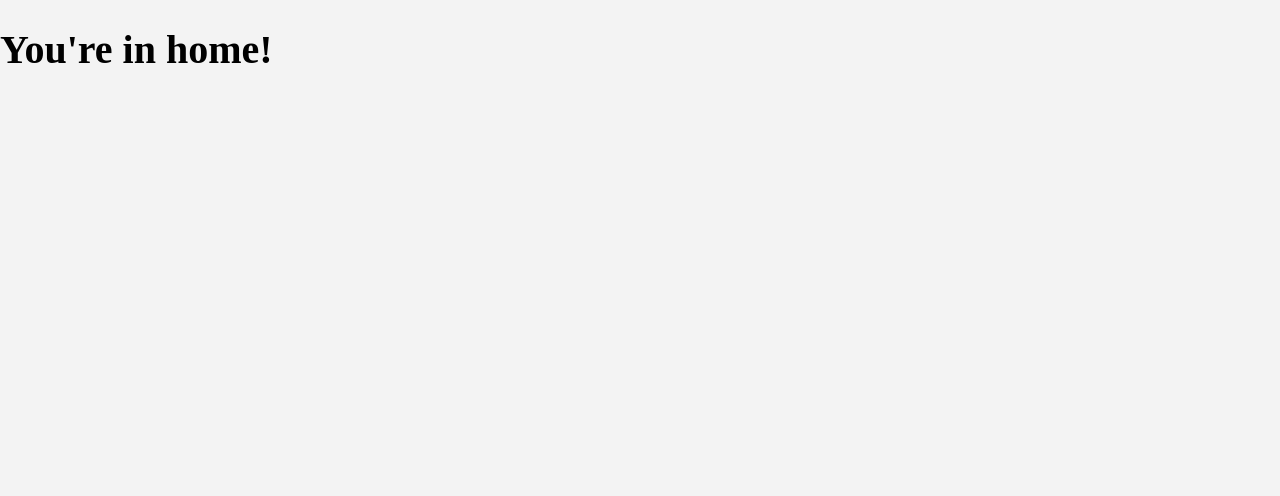
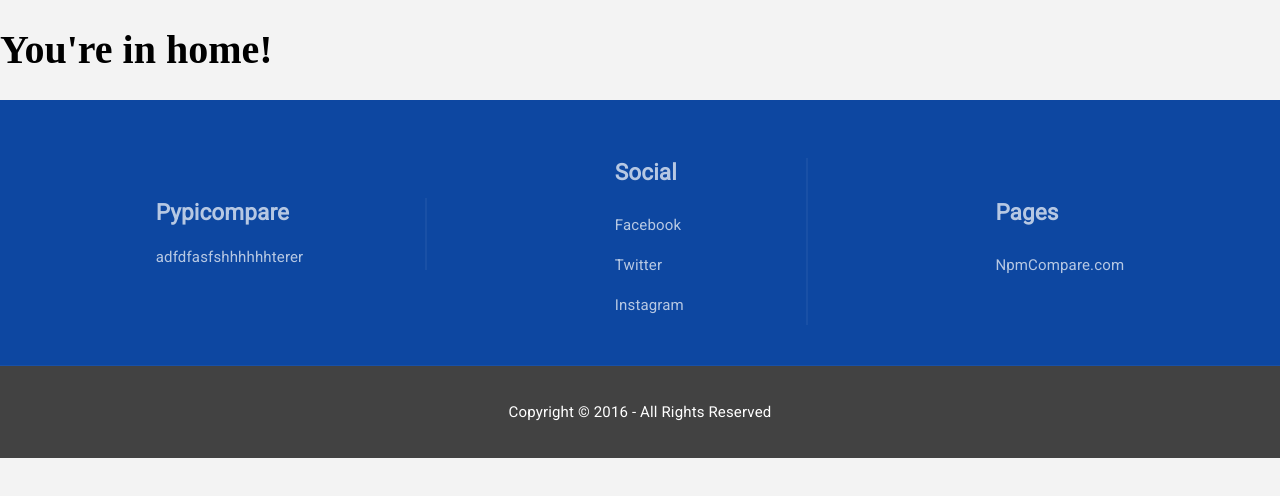
Before and after one commit to gabrielaraujof/pypicompare, an Angular app: page /home in a window 1280 px wide. Shown: the top 496 px of the page. Built offline with nearby package versions, Linux system fonts and the light colour scheme.

Commit message:
Implementing css structure of footer component

```diff
--- a/src/app/footer.component.html
+++ /dev/null
@@ -1,6 +0,0 @@
-<div class="footer-wrapper">
-    <div class="footer">
-        <div class="footer-widget">
-        </div>
-    </div>
-</div>
--- a/src/app/footer/footer.component.html
+++ b/src/app/footer/footer.component.html
@@ -2,6 +2,37 @@
     <div class="footer">
         <div class="footer-widgets">
             <div class="footer-container">
+                <div class="widget right-border">
+                    <h2 class="widgettile">Pypicompare</h2>
+                    <p>adfdfasfshhhhhhterer</p>
+                </div>
+            </div>
+            <div class="footer-container">
+                <div class="widget right-border">
+                    <h2 class="widgettile">Social</h2>
+                    <ul class="nav nav-stacked">
+                        <li class="nav-item"><a href="#" class="nav-link">Facebook</a></li>
+                        <li class="nav-item"><a href="#" class="nav-link">Twitter</a></li>
+                        <li class="nav-item"><a href="#" class="nav-link">Instagram</a></li>
+                    </ul>
+                </div>
+            </div>
+            <div class="footer-container">
+                <div class="widget">
+                    <h2 class="widgettile">Pages</h2>
+                    <ul class="nav nav-stacked">
+                        <li class="nav-item"><a href="#" class="nav-link">NpmCompare.com</a></li>
+                    </ul>
+                </div>
+            </div>
+        </div>
+        <div class="footer-bottom">
+            <div class="footer-container">
+                <div class="widget">
+                    <div class="footer-bottom-center">
+                        Copyright © 2016 - All Rights Reserved
+                    </div>
+                </div>
             </div>
         </div>
     </div>
--- a/src/app/footer/footer.component.scss
+++ b/src/app/footer/footer.component.scss
@@ -1,12 +1,112 @@
 @import '../shared/styles/root/colors';
+@import '../shared/styles/root/typography';
+@import '../shared/styles/root/spatial';
 
-.footer-wrapper {
-    display: table-row;
-    height: 1px;
+:host {
+    @include g-font(subheading);
+    $hsize: $increment-size * .75;
+    background-color: light(.16);
+    border-radius: 3px;
+    height: $hsize;
+    position: relative;
+    transition: background-color .2s ease;
+
+    .footer-wrapper {
+        display: block;
+        border-bottom: 1px solid light(0.05);
+    }
+
+    .footer {
+        box-sizing: border-box;
+    }
+
+    .footer-widgets {
+        display: flex;
+        flex-direction: row;
+        flex-wrap: nowrap;
+        justify-content: space-around;
+        align-items: center;
+        background-color: map-get($g-color--primary, 900);
+        border-bottom: 1px solid light(0.05);
+        color: light(0.7);
+        padding: 40px 0;
+    }
+
+    p {
+        line-height: 26px;
+    }
+
+    .footer-container {
+        display: block;
+        flex-grow: 0;
+        overflow-wrap: break-word;
+
+        .nav-link {
+            color:light(0.7) !important;
+
+            &:hover {
+                color: light(0.9)!important;
+            }
+        }
+
+    }
+
+    .footer-bottom {
+        background-color: #424242;
+        color: #fff;
+        line-height: 32px;
+        padding: 30px 0;
+        display: flex;
+        align-items: center;
+        justify-content: center;
+    }
+
+    .widget {
+        background-color: transparent;
+        box-shadow: none;
+        padding: 0;
+        position: relative;
+
+        &.right-border{
+            &:after {
+                background-color: light(0.05);
+                bottom: 0;
+                content: '';
+                display: block;
+                position: absolute;
+                right: -124px;
+                top: 0;
+                width: 2px;
+            }
+        }
+
+        .nav-item{
+            @include g-font(buttom);
+            padding: 6px 0;
+        }
+
+    }
+
+    .nav {
+        padding-left: 0;
+        margin-bottom: 0;
+        list-style: none;
+    }
+
+    .nav-item {
+        display: block;
+        float: none;
+    }
+
+    .widgettitle {
+        color: #fff;
+        font-size: 16px;
+        line-height: 32px;
+    }
+
+    a {
+        transition: color .15s linear;
+        text-decoration: none;
+    }
+
 }
-.footer-widgets {
-    background-color: map-get($g-text--dark, primary);
-    border-bottom: 1px solid light(0.05);
-    color: rgba(255, 255, 255, 0.7);
-    padding: 40px 0;
-}
```
Also changed, not shown: src/app/footer.component.ts (deleted, +0 -7 lines), src/app/footer.component.scss (deleted).
